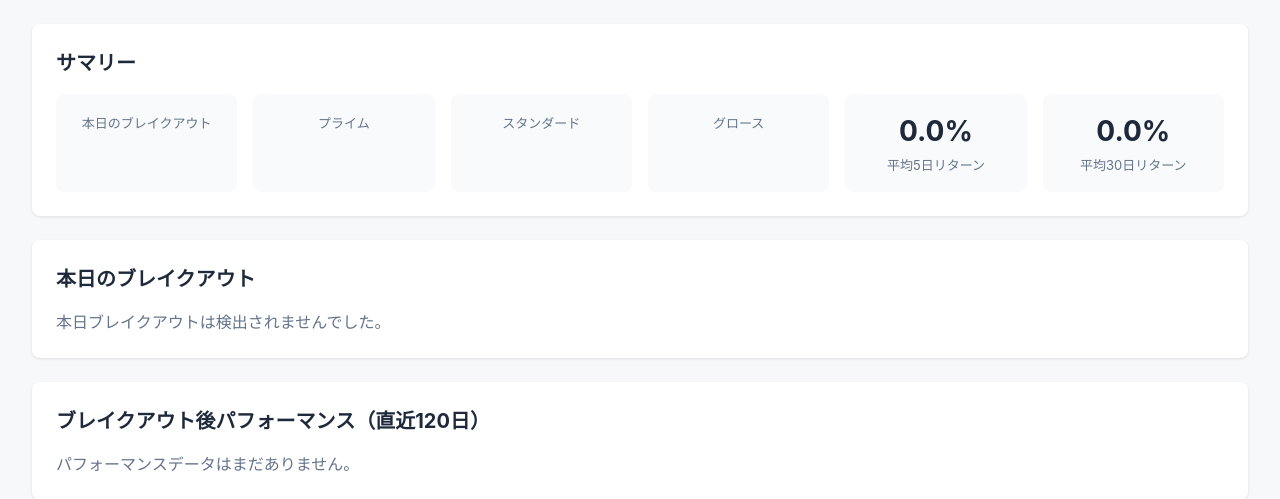
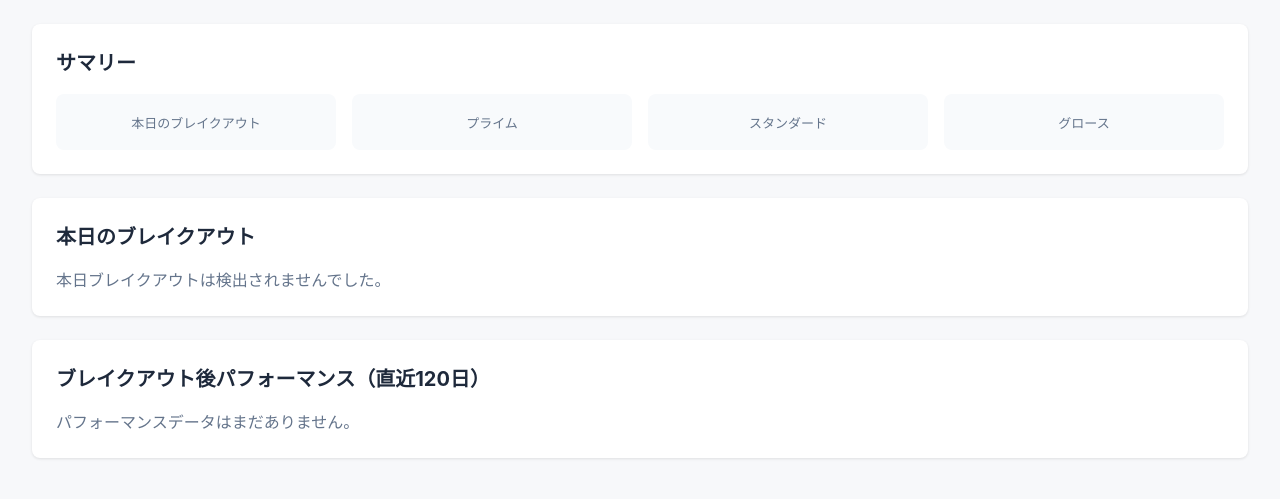
Before and after one commit to waka-aki/3-year-high-breakout, a Python web app: template templates/dashboard.html.j2 in a window 1280 px wide. Shown: the part 170-669 px from the top of the page. Run offline with Jinja, Linux system fonts and the light colour scheme; the template is opened without the code that fills it, so the values that code supplies are empty.

Commit message:
サマリーから平均リターン表示を削除
サマリーセクションをブレイクアウト件数と市場別内訳のみに簡素化。
平均5日/30日リターンの算出・表示を除去。

Co-Authored-By: Claude Opus 4.6 <noreply@anthropic.com>

```diff
--- a/templates/dashboard.html.j2
+++ b/templates/dashboard.html.j2
@@ -60,18 +60,6 @@
       <div class="stat-value">{{ growth_count }}</div>
       <div class="stat-label">グロース</div>
     </div>
-    {% if avg_return_5d is not none %}
-    <div class="stat-box">
-      <div class="stat-value {% if avg_return_5d >= 0 %}positive{% else %}negative{% endif %}">{{ "%.1f"|format(avg_return_5d) }}%</div>
-      <div class="stat-label">平均5日リターン</div>
-    </div>
-    {% endif %}
-    {% if avg_return_30d is not none %}
-    <div class="stat-box">
-      <div class="stat-value {% if avg_return_30d >= 0 %}positive{% else %}negative{% endif %}">{{ "%.1f"|format(avg_return_30d) }}%</div>
-      <div class="stat-label">平均30日リターン</div>
-    </div>
-    {% endif %}
   </div>
 </div>
 
```
Also changed, not shown: src/renderer.py (+0 -14 lines).
